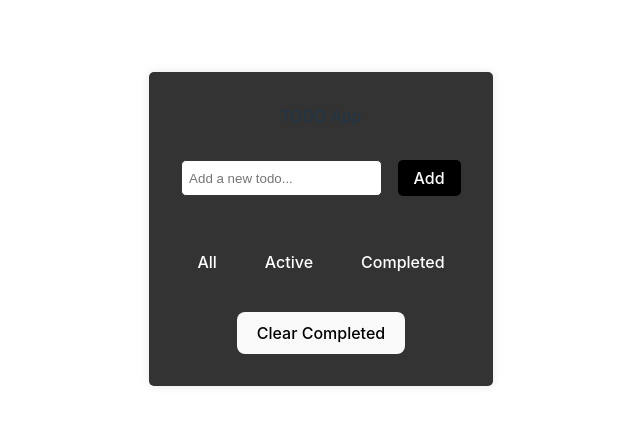
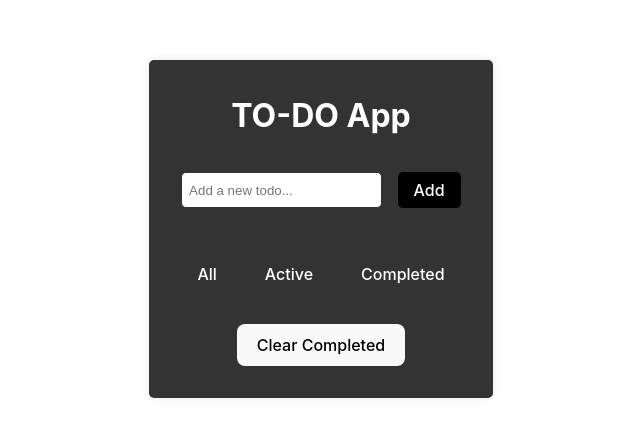
Before and after one commit to Coding-Rod/React-Workshop-ITEC, a React (Vite) app: page / in a window 1280 px wide. Shown: the part 171-608 px from the top of the page, without its empty margins (319-959 px from the left). Built offline with nearby package versions, Linux system fonts and the light colour scheme.

Commit message:
💄 [ADD] CSS to React App

```diff
--- a/src/App.css
+++ b/src/App.css
@@ -10,6 +10,13 @@
   background-color: #333;
   border-radius: 5px;
   box-shadow: 0 0 10px rgba(0, 0, 0, 0.1);
+}
+
+.title {
+  margin: 0;
+  color: white;
+  font-size: 2em;
+  font-weight: 700;
 }
 
 .add-todo {
--- a/src/App.jsx
+++ b/src/App.jsx
@@ -11,9 +11,10 @@ function App() {
   const { todos, addTodo, setCompleted, clearCompleted, setFilter } = useTodos()
 
   return (
+
     <>
       <div className="card">
-        <div className="title">TODO App</div>
+        <div className="title">TO-DO App</div>
         <div className="content">
           <AddTodo addTodo={addTodo} />
           <TodoList todos={todos} setCompleted={setCompleted} />
```
